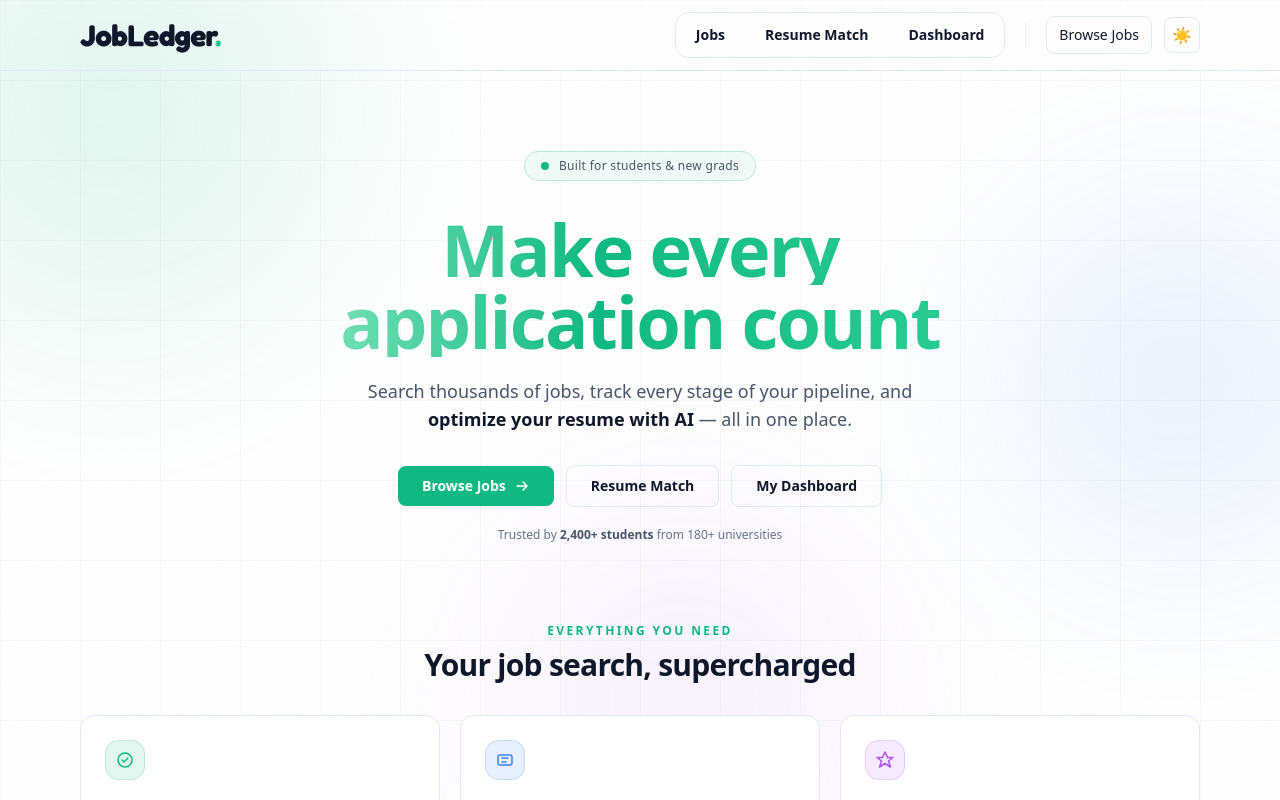
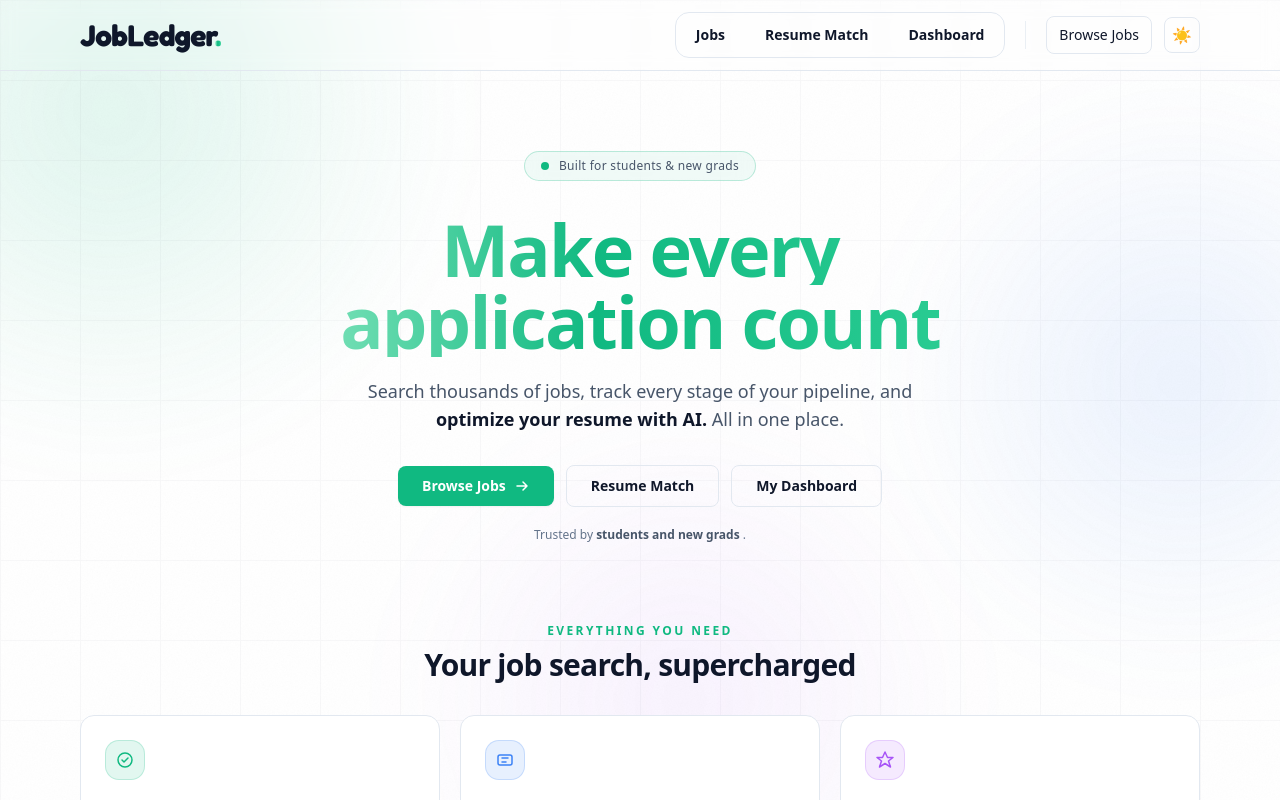
Before and after one commit to denildominic/jobledger, a Next.js app: page / in a window 1280 px wide. Shown: the top 800 px of the page. Built offline with nearby package versions, Linux system fonts and the light colour scheme.

Commit message:
Changes to page.tsx

```diff
--- a/app/page.tsx
+++ b/app/page.tsx
@@ -81,9 +81,9 @@ export default function Home() {
             Search thousands of jobs, track every stage of your pipeline,
             and{" "}
             <span className="font-semibold" style={{ color: "rgb(var(--fg))" }}>
-              optimize your resume with AI
+              optimize your resume with AI.
             </span>
-            {" "}— all in one place.
+            {" "} All in one place.
           </p>
 
           {/* CTA row */}
@@ -111,9 +111,9 @@ export default function Home() {
           <p className="mt-5 text-xs" style={{ color: "rgb(var(--muted2))" }}>
             Trusted by{" "}
             <span className="font-semibold" style={{ color: "rgb(var(--muted))" }}>
-              2,400+ students
+               students and new grads
             </span>
-            {" "}from 180+ universities
+            {" "}.
           </p>
         </section>
 
```
